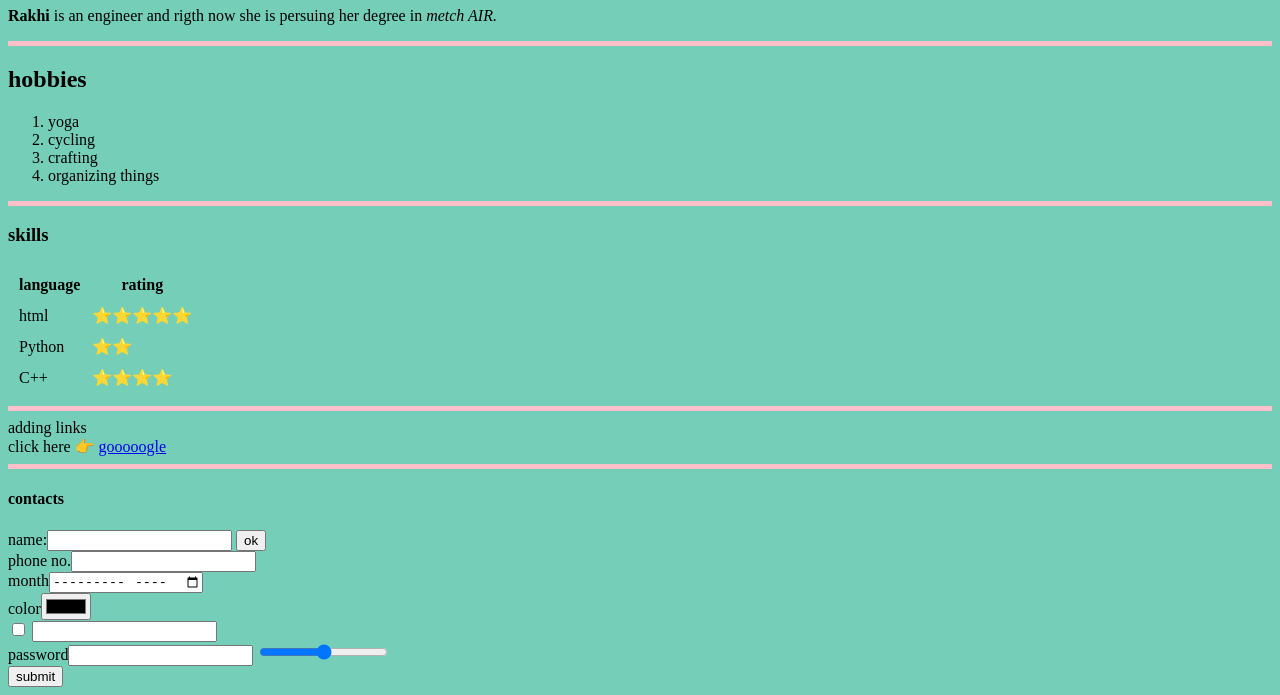
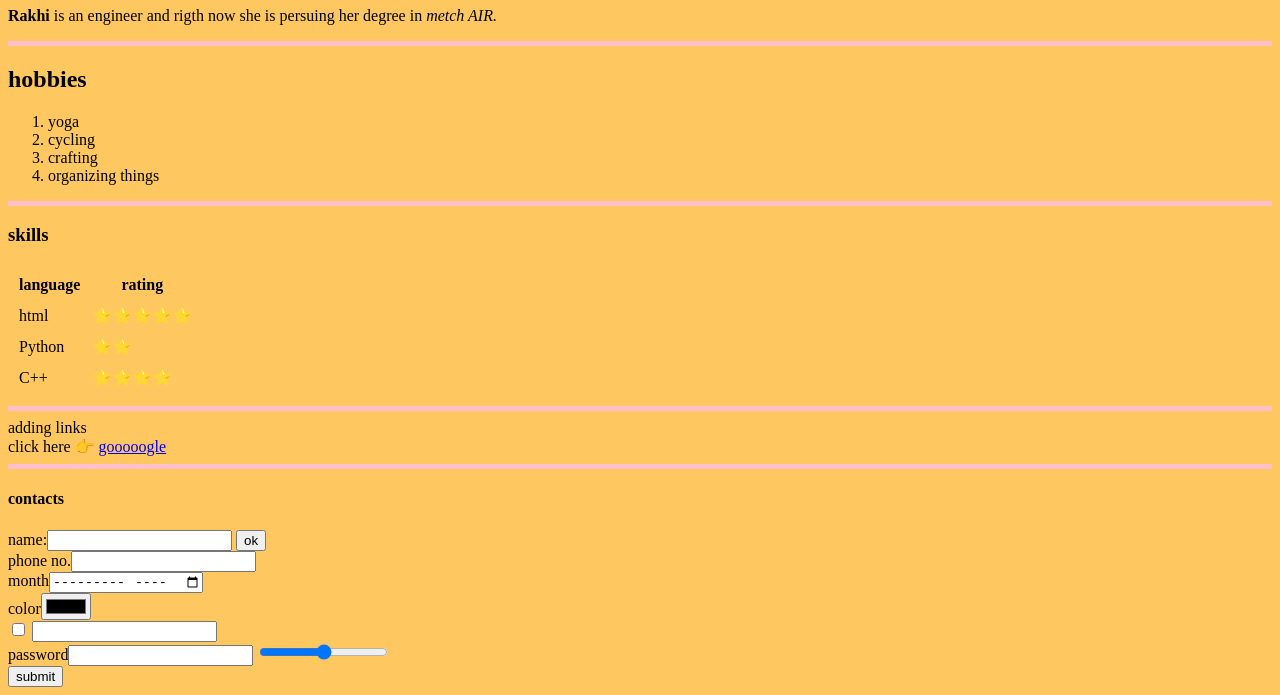
Before and after one commit to rakhi-dot-bat/webpagepractice, a plain HTML site: page index.html in a window 1280 px wide. Shown: the part 186-881 px from the top of the page. Drawn offline with Linux system fonts and the light colour scheme.

Commit message:
Update index.html

```diff
--- a/index.html
+++ b/index.html
@@ -6,7 +6,7 @@
   <title></title>
 </head>
 
-<body style="background-color:#75cfb8;">
+<body style="background-color:#ffc75f;">
   <img src="rakhiphoto.jpeg" alt="my photo" width="100" height="100">
   <h1>❤Rakhi Achuwan</h1>
   <p>
```
